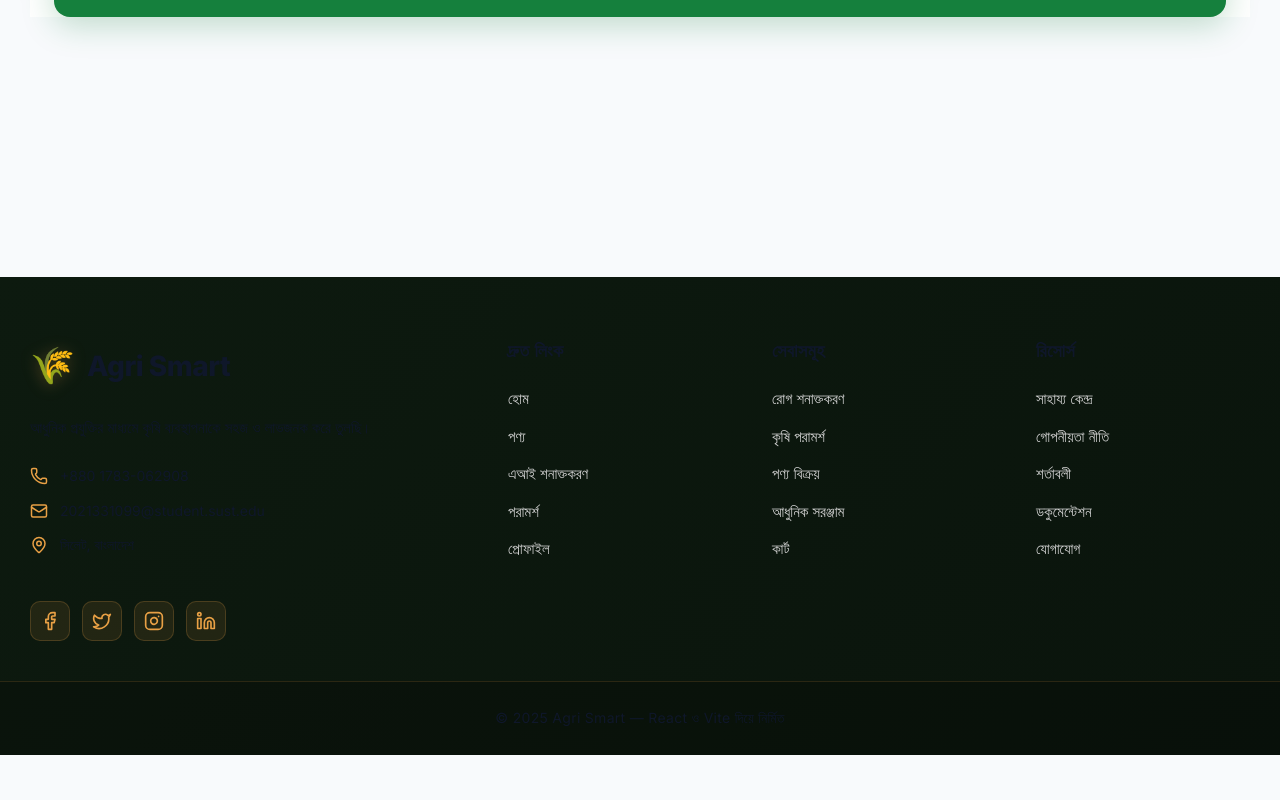
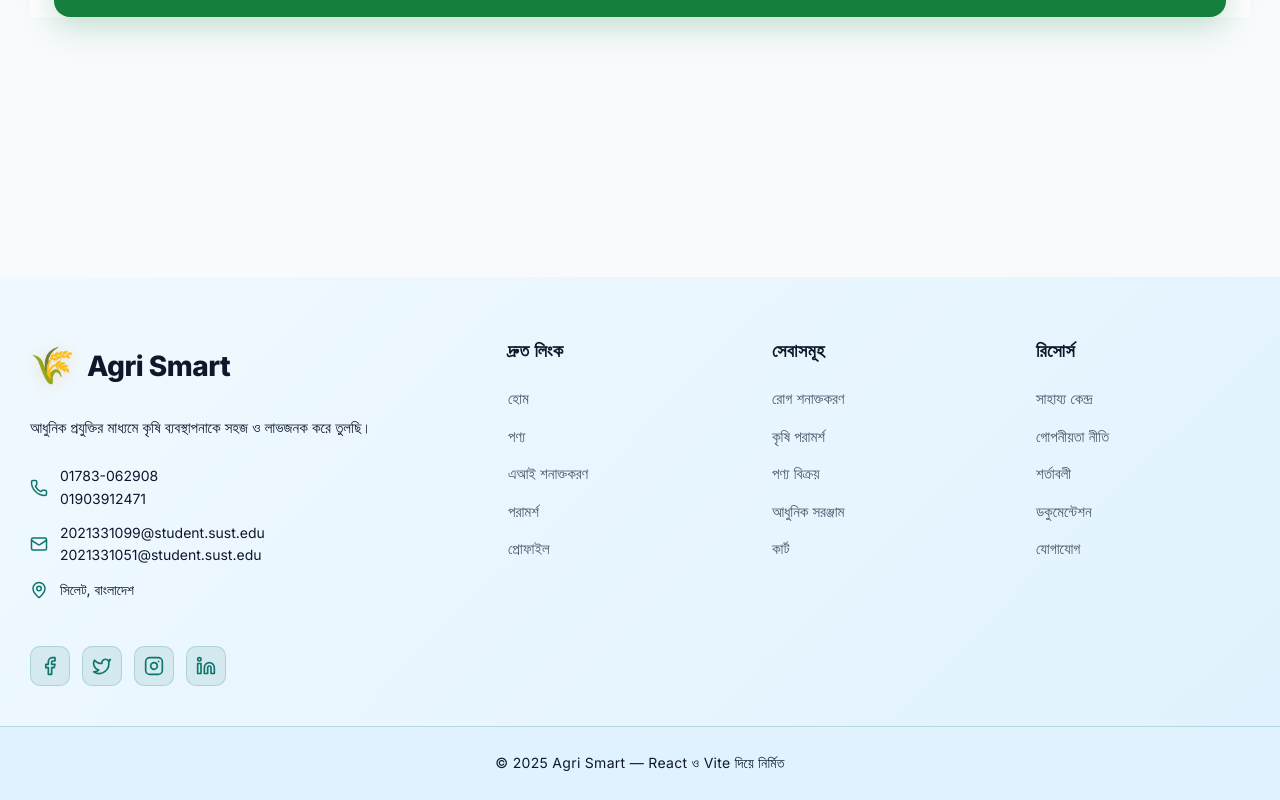
Before and after one commit to Dhanonjoy-2021331099/AgriSmart, a React (Vite) app in the folder frontend/: page / in a window 1280 px wide. Shown: the part 3627-4427 px from the top of the page. Before the commit the page ends 4382 px from the top, so only its background shows below. Built offline with nearby package versions, Linux system fonts and the light colour scheme; no server answers.

Commit message:
add footer styles and contact information for light and dark themes

```diff
--- a/frontend/src/components/Footer.jsx
+++ b/frontend/src/components/Footer.jsx
@@ -34,11 +34,13 @@ export default function Footer() {
           <div className="footer-contact">
             <div className="footer-contact-item">
               <Phone size={18} />
-              <span>+880 1783-062908</span>
+              <span>01783-062908 <br /> 01903912471</span>
+
             </div>
             <div className="footer-contact-item">
               <Mail size={18} />
-              <span>2021331099@student.sust.edu</span>
+              <span>2021331099@student.sust.edu <br />2021331051@student.sust.edu</span>
+
             </div>
             <div className="footer-contact-item">
               <MapPin size={18} />
--- a/frontend/src/index.css
+++ b/frontend/src/index.css
@@ -4,6 +4,40 @@
 @plugin "daisyui";
 
 :root {
+  /* Footer Light Mode */
+  --footer-bg: linear-gradient(135deg, #f0f9ff 0%, #e0f2fe 100%);
+  --footer-text: #334155;
+  --footer-muted: #64748b;
+  --footer-link: #475569;
+  --footer-heading: #0f766e;
+  --footer-logo: #0f766e;
+  --footer-description: #475569;
+  --footer-social-bg: rgba(15, 118, 110, 0.1);
+  --footer-social-border: rgba(15, 118, 110, 0.2);
+  --footer-social-icon: #0f766e;
+  --footer-bottom-bg: #e0f2fe;
+  --footer-copyright: #64748b;
+
+  /* Light Theme Colors */
+  color-scheme: light;
+  --primary: #10b981;
+  --primary-dark: #059669;
+  --secondary: #6366f1;
+  --bg: #f8fafc;
+  --card: #ffffff;
+  --text-color: #0f172a;
+  --text-primary: #0f172a;
+  --text-secondary: #475569;
+  --text-muted: #64748b;
+  --card-shadow: rgba(0, 0, 0, 0.08);
+  --navbar-bg: linear-gradient(135deg, #10b981 0%, #059669 50%, #047857 100%);
+  --navbar-text: #ffffff;
+  --border-color: #e2e8f0;
+  --success: #10b981;
+  --warning: #f59e0b;
+  --error: #ef4444;
+
+
   color-scheme: light;
   --primary: #10b981;
   --primary-dark: #059669;
@@ -24,6 +58,21 @@
 }
 
 [data-theme="dark"] {
+  /* Footer Dark Mode */
+  --footer-bg: linear-gradient(135deg, #14311e 0%, #0a150d 100%);
+  --footer-text: #d4d4d4;
+  --footer-muted: #b8b8b8;
+  --footer-link: #d4d4d4;
+  --footer-heading: #e8a045;
+  --footer-logo: #e8a045;
+  --footer-description: #e8a045;
+  --footer-social-bg: rgba(232, 160, 69, 0.1);
+  --footer-social-border: rgba(232, 160, 69, 0.3);
+  --footer-social-icon: #e8a045;
+  --footer-bottom-bg: #0a150d;
+  --footer-copyright: #a8a8a8;
+
+  /* Dark Theme Colors */
   color-scheme: dark;
   --bg: #0f172a;
   --card: #1e293b;
@@ -36,6 +85,7 @@
   --navbar-text: #ffffff;
   --border-color: #334155;
 }
+
 
 *,
 *::before,
@@ -913,8 +963,8 @@ header.nav {
 
 /* ===== FOOTER STYLES ===== */
 .modern-footer {
-  background: linear-gradient(135deg, #0d1a0f 0%, #0a140c 100%);
-  color: #e4e4e4;
+  background: var(--footer-bg);
+  color: var(--footer-text);
   padding: 0;
   margin: 0;
   margin-top: 80px;
@@ -975,13 +1025,13 @@ header.nav {
 .footer-logo-text {
   font-size: 28px;
   font-weight: 800;
-  color: #e8a045;
+  color: var(--footer-logo);
   margin: 0;
   letter-spacing: -0.5px;
 }
 
 .footer-description {
-  color: #b8b8b8;
+  color: var(--footer-description);
   line-height: 1.7;
   margin-bottom: 25px;
   font-size: 15px;
@@ -998,18 +1048,18 @@ header.nav {
   display: flex;
   align-items: center;
   gap: 12px;
-  color: #d4d4d4;
+  color: var(--footer-text);
   font-size: 14px;
   transition: all 0.3s ease;
 }
 
 .footer-contact-item svg {
-  color: #e8a045;
+  color: var(--footer-social-icon);
   flex-shrink: 0;
 }
 
 .footer-contact-item:hover {
-  color: #e8a045;
+  color: var(--footer-heading);
   transform: translateX(5px);
 }
 
@@ -1023,20 +1073,21 @@ header.nav {
   width: 40px;
   height: 40px;
   border-radius: 10px;
-  background: rgba(232, 160, 69, 0.1);
-  border: 1px solid rgba(232, 160, 69, 0.2);
+  background: var(--footer-social-bg);
+  border: 1px solid var(--footer-social-border);
   display: flex;
   align-items: center;
   justify-content: center;
-  color: #e8a045;
+  color: var(--footer-social-icon);
   transition: all 0.3s cubic-bezier(0.4, 0, 0.2, 1);
 }
 
 .footer-social-link:hover {
-  background: rgba(232, 160, 69, 0.2);
-  border-color: rgba(232, 160, 69, 0.4);
+  background: var(--footer-social-bg);
+  border-color: var(--footer-social-border);
   transform: translateY(-3px);
-  box-shadow: 0 4px 12px rgba(232, 160, 69, 0.3);
+  box-shadow: 0 4px 12px var(--footer-social-bg);
+  opacity: 0.8;
 }
 
 /* Footer Columns */
@@ -1046,7 +1097,7 @@ header.nav {
 }
 
 .footer-heading {
-  color: #e8a045;
+  color: var(--footer-heading);
   font-size: 18px;
   font-weight: 700;
   margin: 0 0 20px 0;
@@ -1063,7 +1114,7 @@ header.nav {
 }
 
 .footer-links li a {
-  color: #d4d4d4;
+  color: var(--footer-link);
   text-decoration: none;
   font-size: 15px;
   transition: all 0.3s ease;
@@ -1078,12 +1129,12 @@ header.nav {
   left: 0;
   width: 0;
   height: 2px;
-  background: #e8a045;
+  background: var(--footer-heading);
   transition: width 0.3s ease;
 }
 
 .footer-links li a:hover {
-  color: #e8a045;
+  color: var(--footer-heading);
   transform: translateX(5px);
 }
 
@@ -1093,9 +1144,9 @@ header.nav {
 
 /* Footer Bottom */
 .footer-bottom {
-  border-top: 1px solid rgba(232, 160, 69, 0.15);
+  border-top: 1px solid var(--footer-social-border);
   padding: 25px 0;
-  background: rgba(0, 0, 0, 0.2);
+  background: var(--footer-bottom-bg);
 }
 
 .footer-bottom-container {
@@ -1106,7 +1157,7 @@ header.nav {
 
 .footer-copyright {
   text-align: center;
-  color: #a8a8a8;
+  color: var(--footer-copyright);
   font-size: 14px;
   margin: 0;
   letter-spacing: 0.3px;
```
